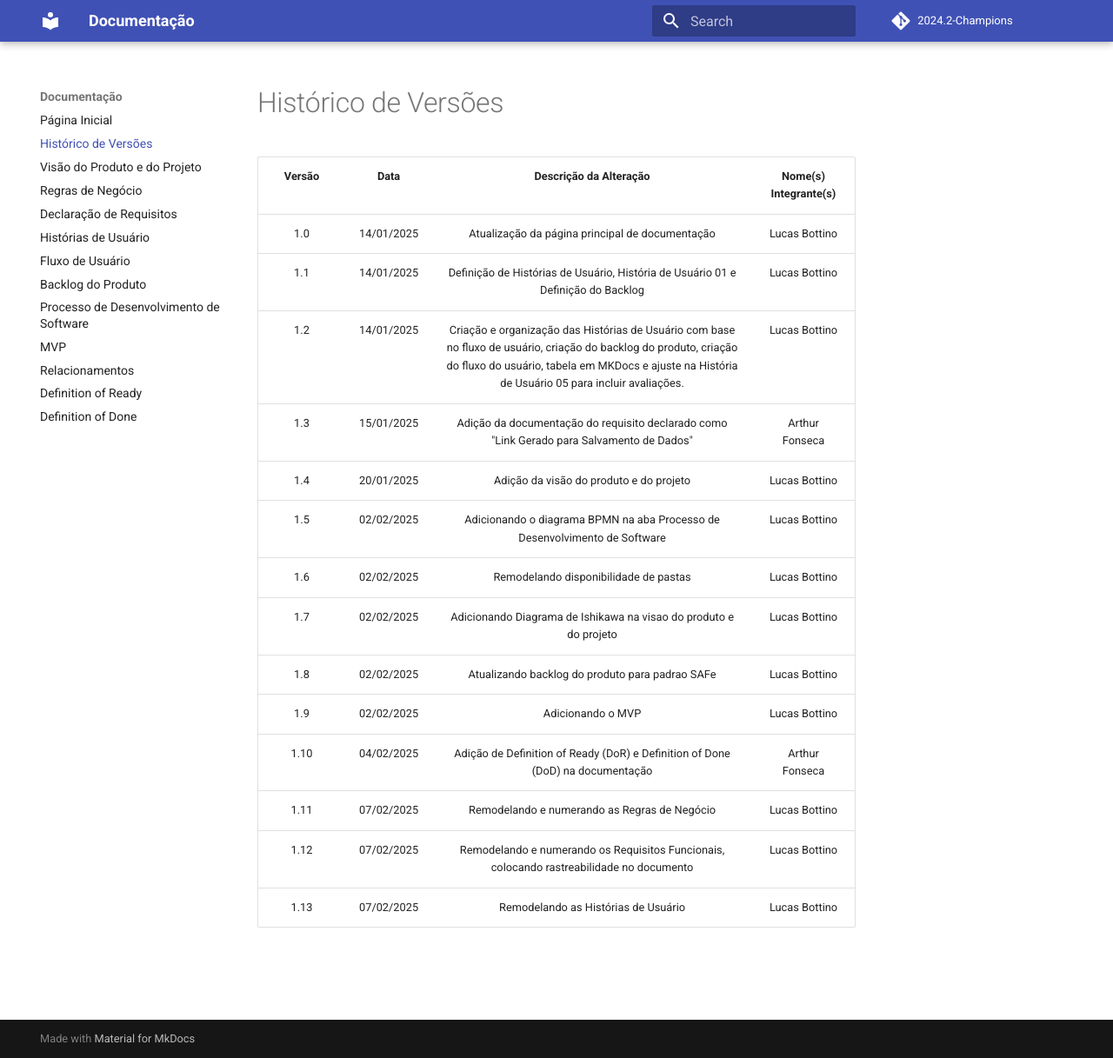
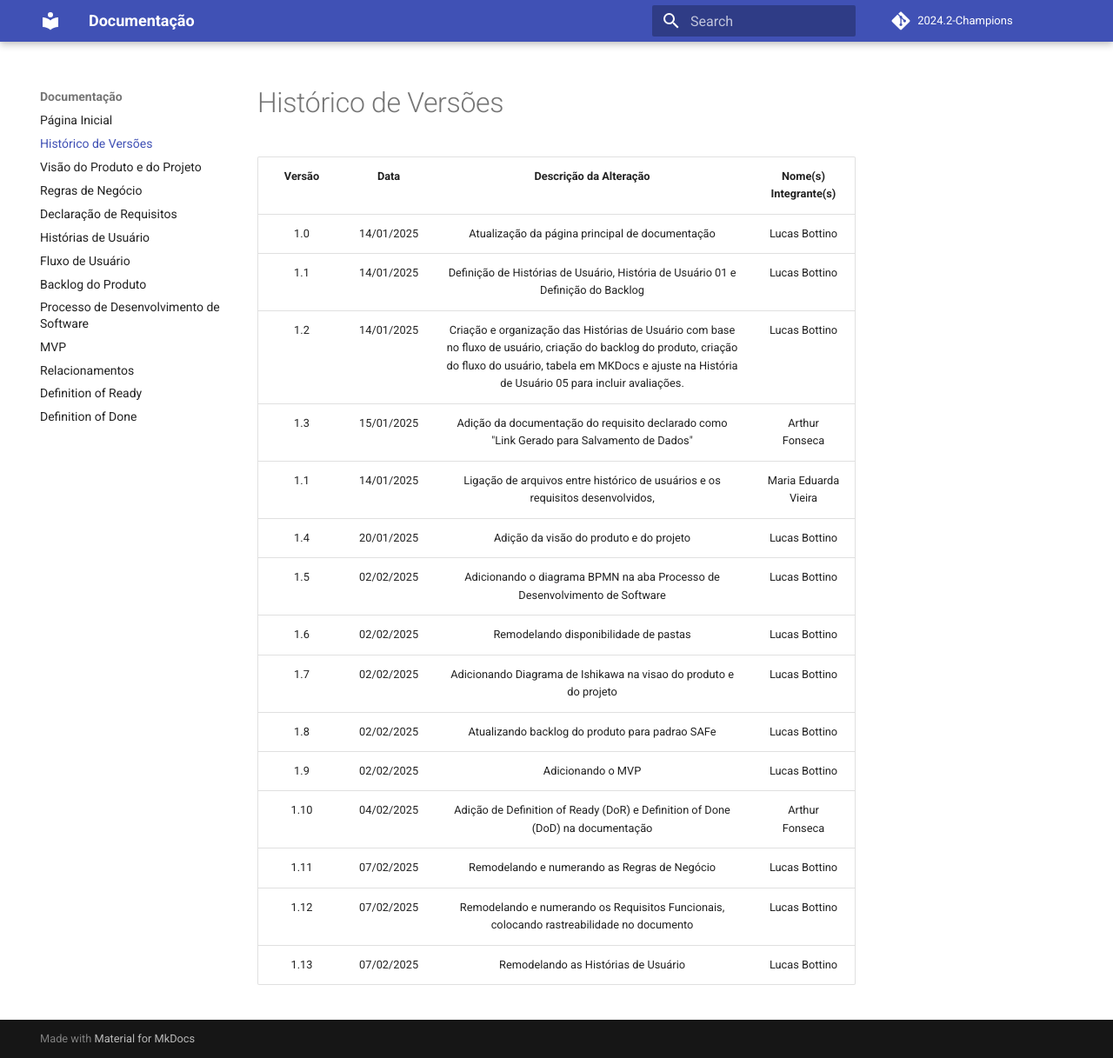
Before and after one commit to FGA-REQ/2024.2-Champions, an MkDocs documentation site: the page built from docs/historico.md, in a window 1280 px wide and 1217 px high. Shown: the whole window at 87% size. Built offline with MkDocs 1.6.1 and Material for MkDocs 9.7.7, drawn with Linux system fonts in a browser that asks for light colours; comment, search, counter and statistics services are not loaded.

Commit message:
edição no histórico de versões

```diff
--- a/docs/historico.md
+++ b/docs/historico.md
@@ -4,6 +4,7 @@
 |  1.1   | 14/01/2025 |                                                                   Definição de Histórias de Usuário, História de Usuário 01 e Definição do Backlog                                                                    |     Lucas Bottino     |
 |  1.2   | 14/01/2025 | Criação e organização das Histórias de Usuário com base no fluxo de usuário, criação do backlog do produto, criação do fluxo do usuário, tabela em MKDocs e ajuste na História de Usuário 05 para incluir avaliações. |     Lucas Bottino     |
 |  1.3   | 15/01/2025 |                                                               Adição da documentação do requisito declarado como "Link Gerado para Salvamento de Dados"                                                               |    Arthur Fonseca     |
+|  1.1   | 14/01/2025 |                                                    Ligação de arquivos entre histórico de usuários e os requisitos desenvolvidos,                                                                     |     Maria Eduarda Vieira      |
 |  1.4   | 20/01/2025 |                                                                                        Adição da visão do produto e do projeto                                                                                        |     Lucas Bottino     |
 |  1.5   | 02/02/2025 |                                                                      Adicionando o diagrama BPMN na aba Processo de Desenvolvimento de Software                                                                       |     Lucas Bottino     |
 |  1.6   | 02/02/2025 |                                                                                         Remodelando disponibilidade de pastas                                                                                         |     Lucas Bottino     |
```
